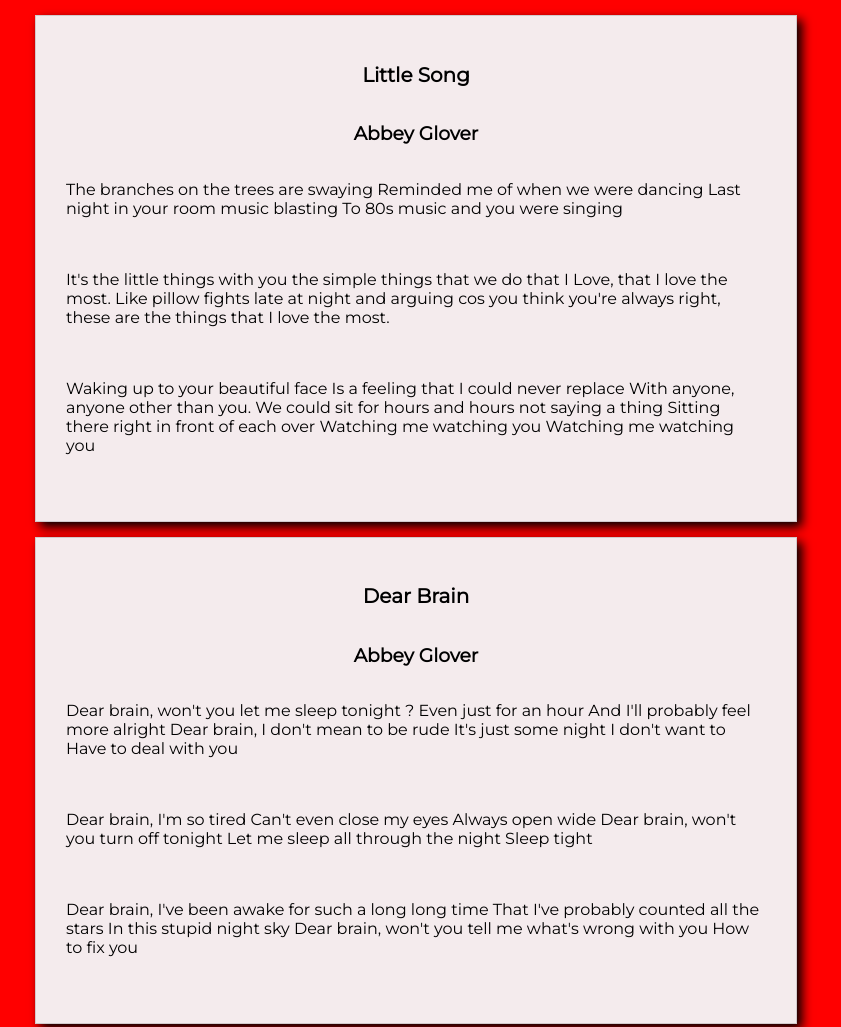
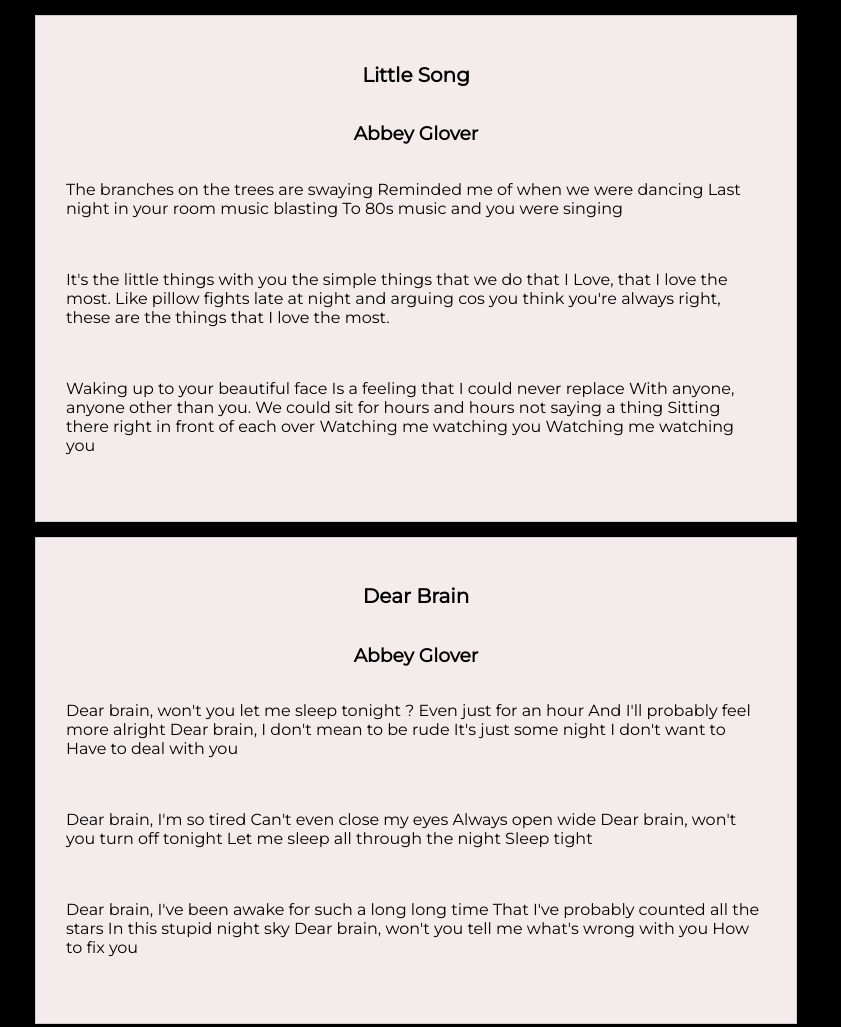
Before and after one commit to MarcinTomaszewski/learning-git-3, a website: page index.html in a window 1280 px wide. Shown: the top 1027 px of the page, without its empty margins (224-1065 px from the left). Drawn offline with Linux system fonts and the light colour scheme.

Commit message:
Add watch:sassprefixer

```diff
--- a/package.json
+++ b/package.json
@@ -19,7 +19,7 @@
     "build-dev:sass": "node-sass --output-style expanded --source-map true -o css sass",
 
     "watch": "npm-run-all build -p watch:*",
-    "watch:sassprefixer": "onchange -d 100 sass/*.scss -- npm-run-all build:sass && npm-run-all build:autoprefixer",
+    "watch:sassprefixer": "onchange -d 100 sass/*.scss -- npm-run-all build:sass build:autoprefixer",
     "watch:browsersync": "browser-sync start --server --files  css/*.css *.html"
   },
   "keywords": [],
--- a/sass/style.scss
+++ b/sass/style.scss
@@ -1,6 +1,6 @@
 body {
 	font-family: 'Montserrat', sans-serif;
-	background: red;
+	background: black;
 }
 
 .container {
```
Also changed, not shown: css/style.css.
